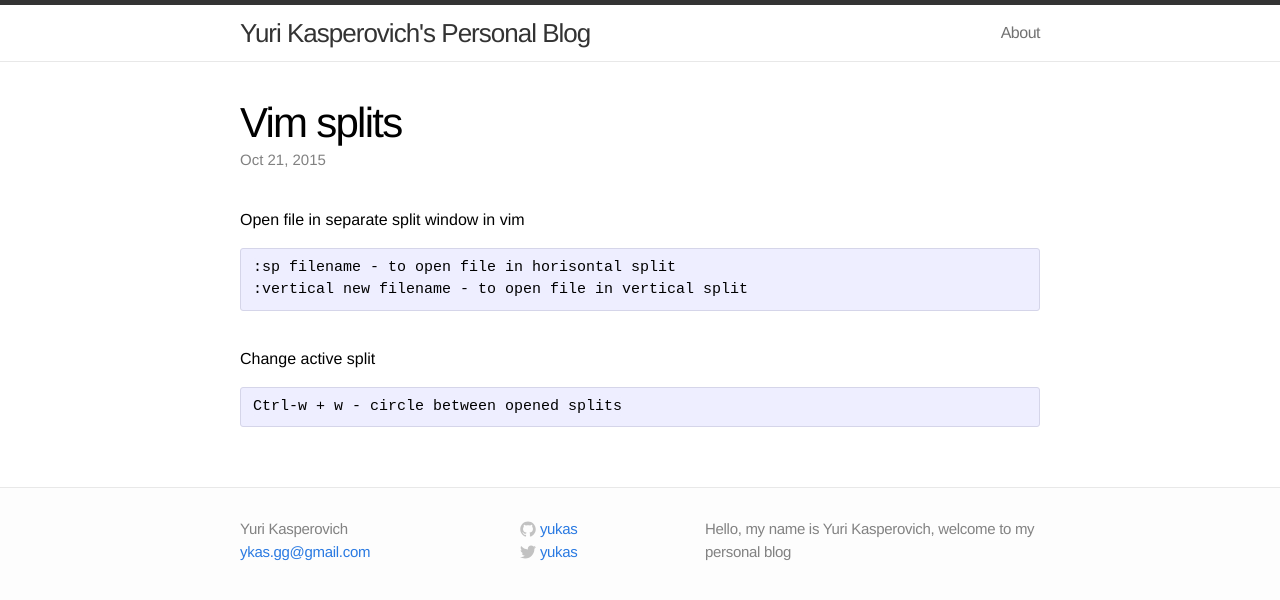
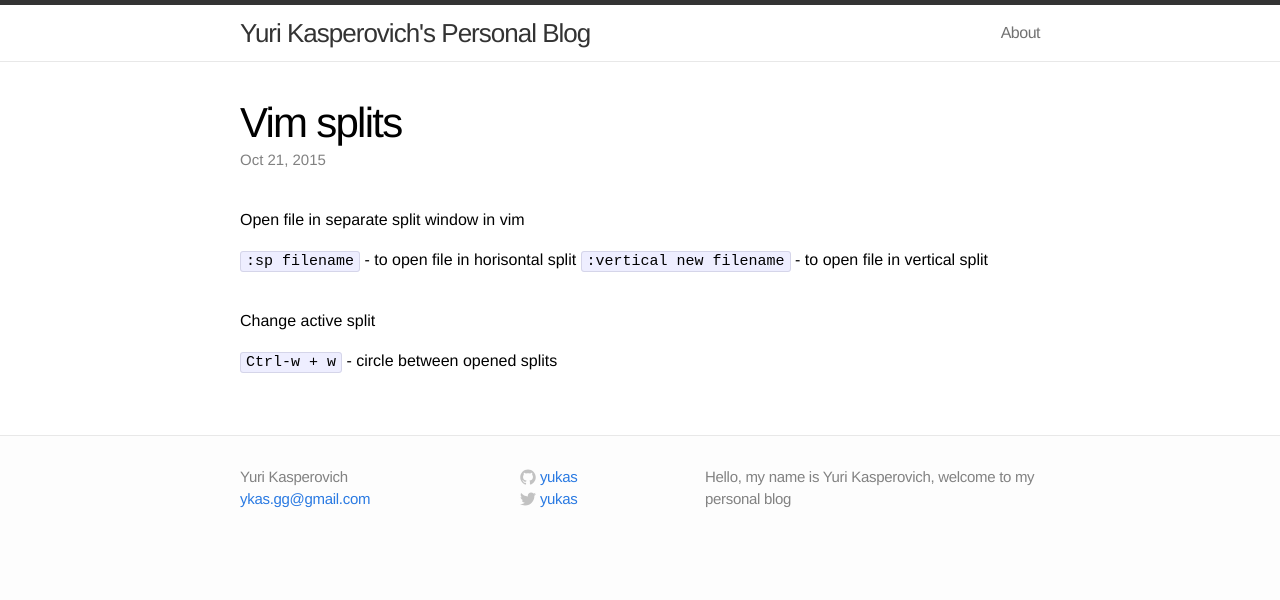
Before and after one commit to yukas/yukas.github.io, a Jekyll site: the page built from _posts/2015-10-21-vim-splits.markdown, in a window 1280 px wide. Shown: the top 600 px of the page. Built offline with Jekyll 4.4.1, drawn with Linux system fonts in a browser that asks for light colours.

Commit message:
Update vim splits post

````diff
--- a/_posts/2015-10-21-vim-splits.markdown
+++ b/_posts/2015-10-21-vim-splits.markdown
@@ -6,12 +6,8 @@
 ---
 
 # Open file in separate split window in vim
-```
-:sp filename - to open file in horisontal split
-:vertical new filename - to open file in vertical split
-```
+```:sp filename``` - to open file in horisontal split
+```:vertical new filename``` - to open file in vertical split
 
 # Change active split
-```
-Ctrl-w + w - circle between opened splits
-```
+```Ctrl-w + w``` - circle between opened splits
````
